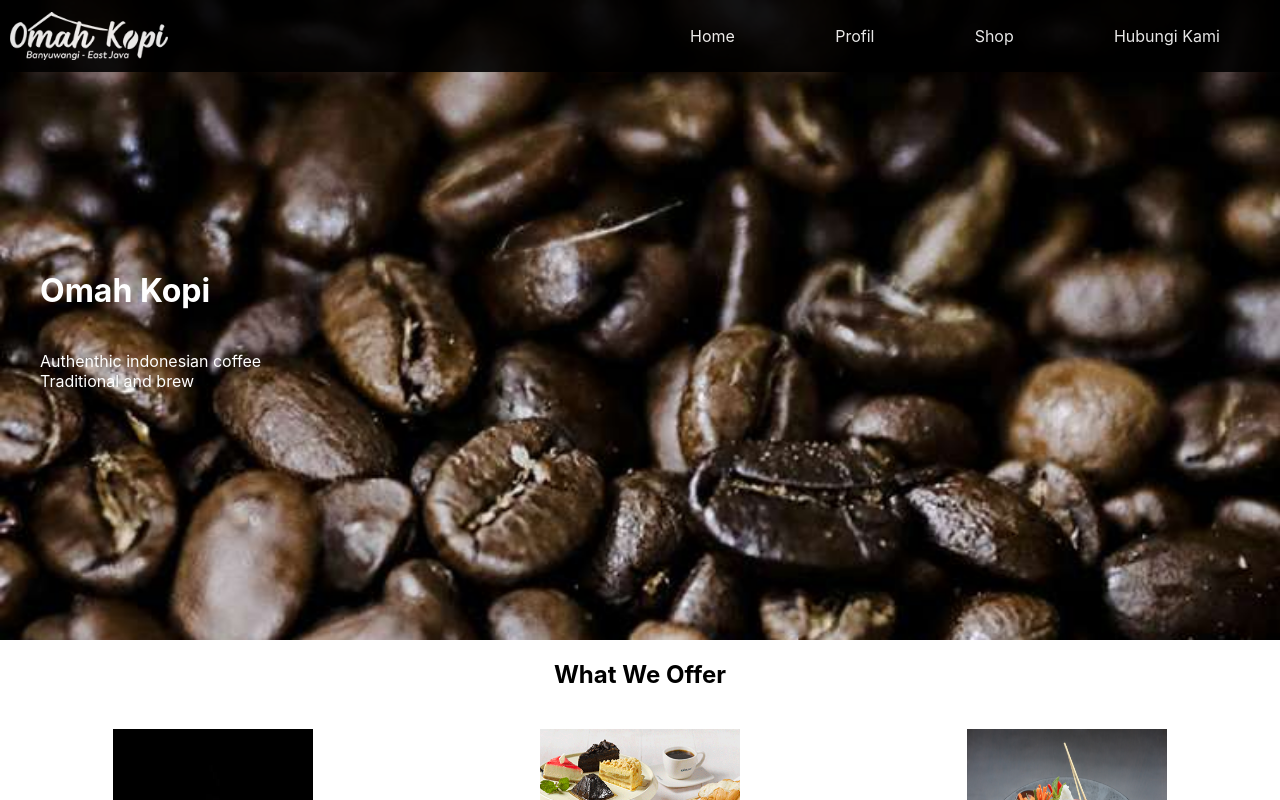
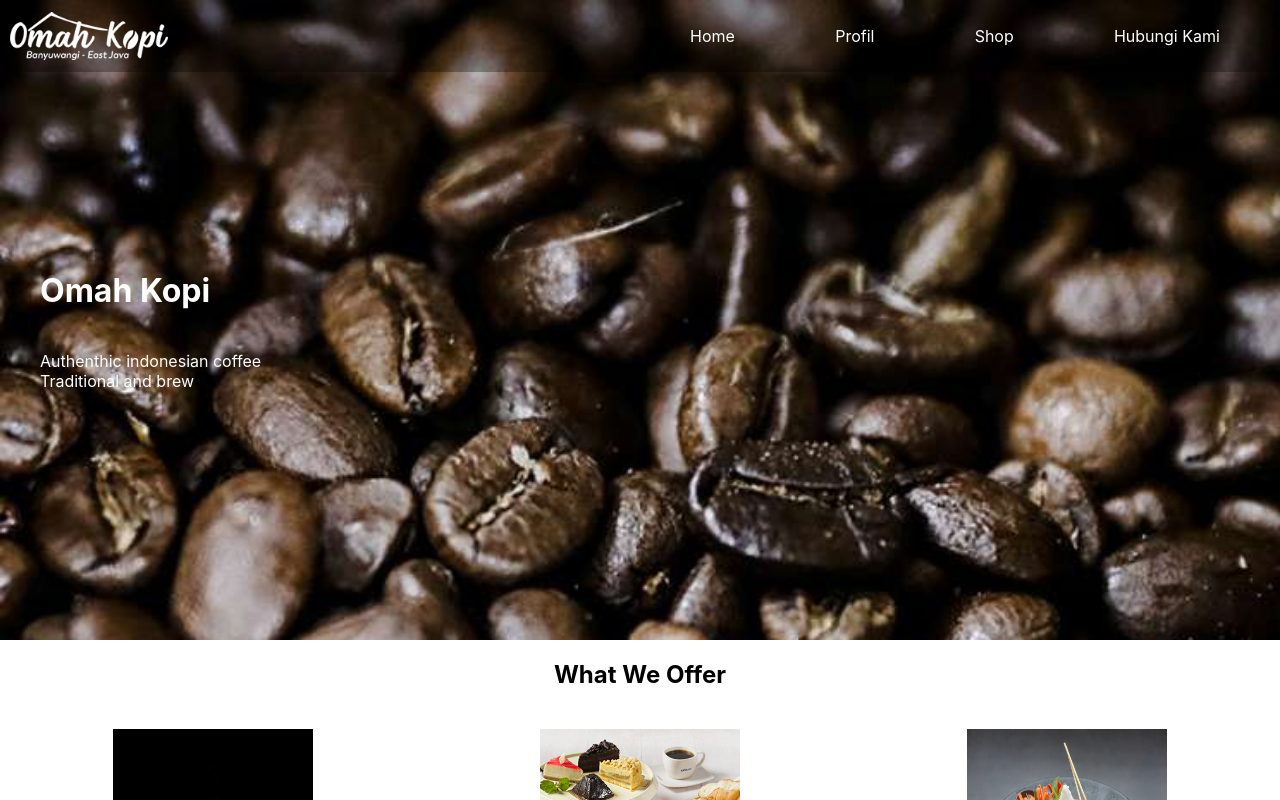
Before and after one commit to fakeboyas/react-week4-omah-kopi, a React (Create React App) app: page / in a window 1280 px wide. Shown: the top 800 px of the page. Built offline with nearby package versions, Linux system fonts and the light colour scheme.

Commit message:
fix opacity bug can't setting with opacity must with rgb value

```diff
--- a/src/components/styles/Header.css
+++ b/src/components/styles/Header.css
@@ -1,10 +1,10 @@
 .header {
-    background-color: black;
+    background-color: rgba(0, 0, 0, 0.3);
     color: white;
     display: flex;
     flex-direction: row;
     align-items: center;
-    opacity: 90%;
+
     width: 100%;
     position: fixed;
 }
```
